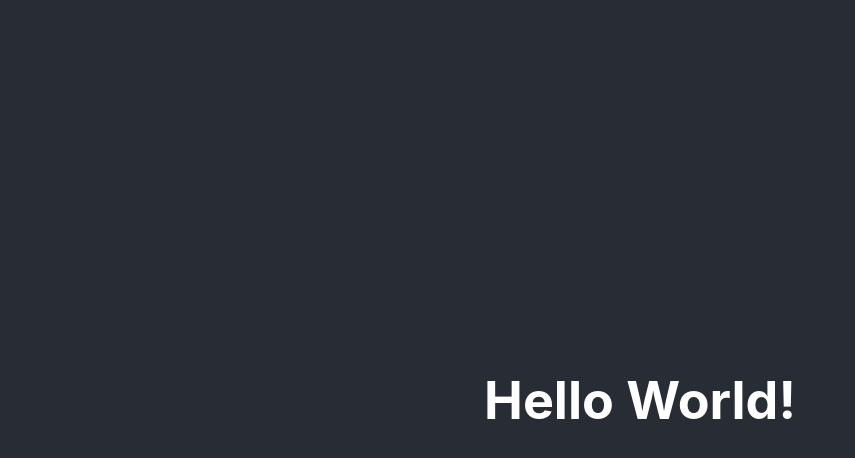
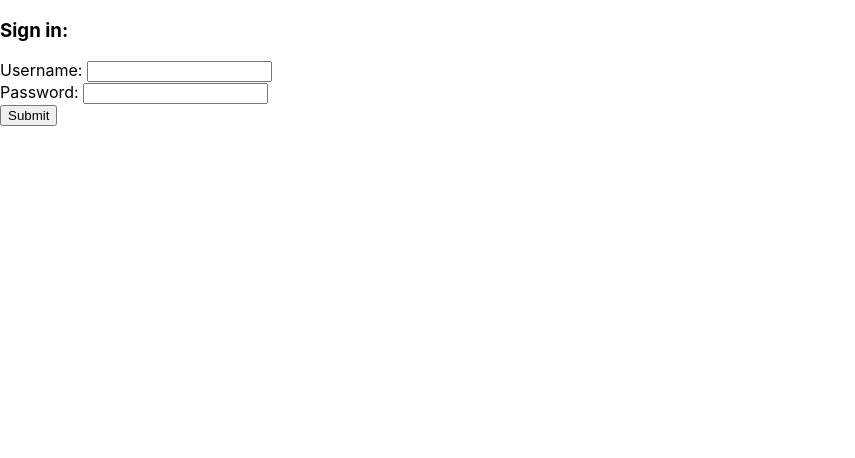
Before and after one commit to DaveyCrockett/EcommerceFrontEnd, a React (Create React App) app in the folder ecommerce/: page / in a window 1280 px wide. Shown: the top 458 px of the page, without its empty margins (0-855 px from the left). Built offline with nearby package versions, Linux system fonts and the light colour scheme; no server answers.

Commit message:
added a sign in function

```diff
--- a/ecommerce/src/App.js
+++ b/ecommerce/src/App.js
@@ -9,8 +9,10 @@ const api = axios.create({
 const api2 = axios.create({
   baseURL:'https://localhost:44394/api/user/user'
 })
-
-const token = 'c275b4e7-8674-4246-b49f-9a5b0ca7d83b'
+const api3 = axios.create({
+  baseURL: 'https://localhost:44394/api/authentication/login'
+})
+const token = localStorage.getItem('data')
 
 class App extends Component {
   constructor(){
@@ -34,18 +36,33 @@ class App extends Component {
     this.setState({ CurrentUser : data })
     console.log(this.state.CurrentUser)
   }
+  SignInUser = async (event) => {
+    event.preventDefault()
+    let res = await api3.post('/',{username:event.target.username.value,
+    password:event.target.password.value,})
+    localStorage.setItem('data', res.data.token)
+    this.getUser(token)
+    window.location.reload()
+  }
 render() {
-  if (!this.state.CurrentUser){
+  if (this.state.CurrentUser == 0)
     return(
-      <h3>hello not signed in person</h3>
+      <form className='StackForm' onSubmit = {(event) => this.SignInUser(event)}>
+      <h3>Sign in:</h3>
+    <label htmlfor="username">Username: </label>
+    <input type = "text" id="username" name="username"/><br/>
+    <label htmlfor="password">Password: </label>
+    <input type = "text" id="password" name="password"/><br/>
+      <button type="submit">Submit</button>
+    </form>
     )
-  }
+
   return (
     <div className="App">
       <header className="App-header">
         <h1>Hello World!</h1>
       </header>
-      <ProductList products={this.state.Products}/>
+      {/* <ProductList Products={this.state.Products}/> */}
     </div>
   );
 }
```
